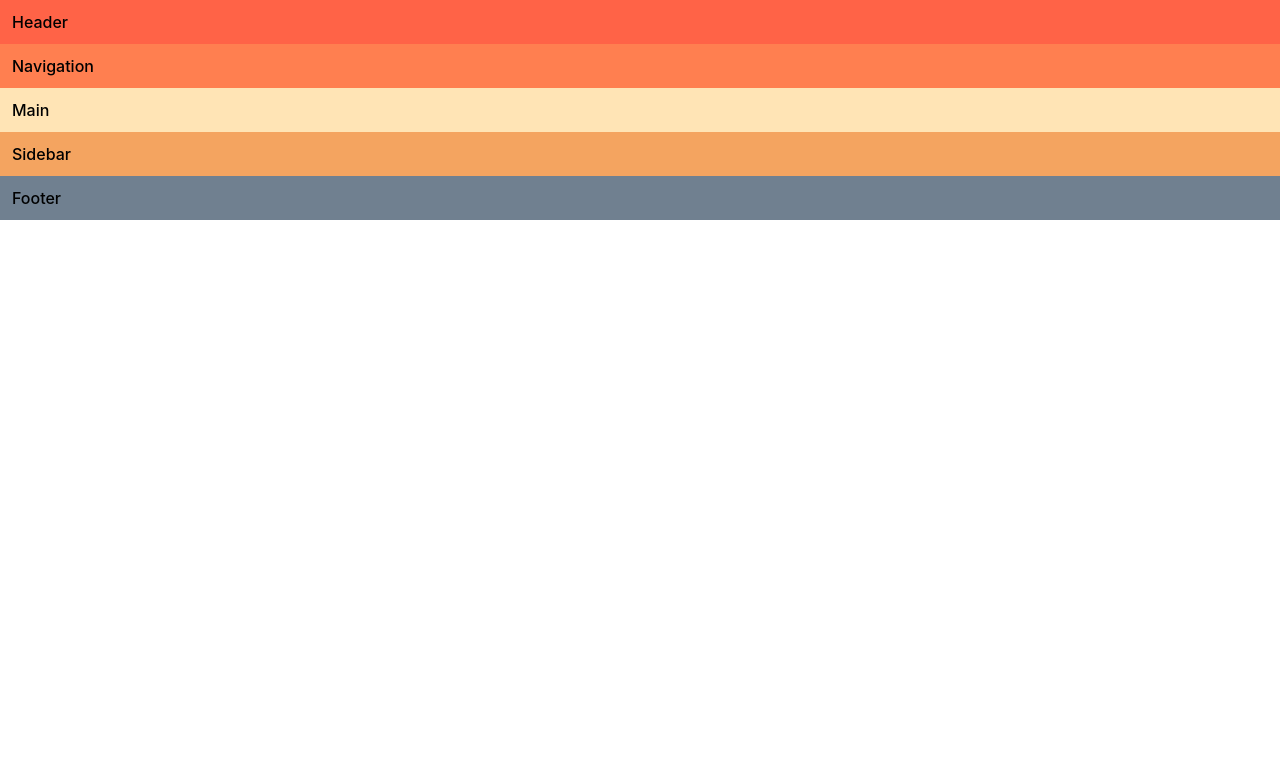
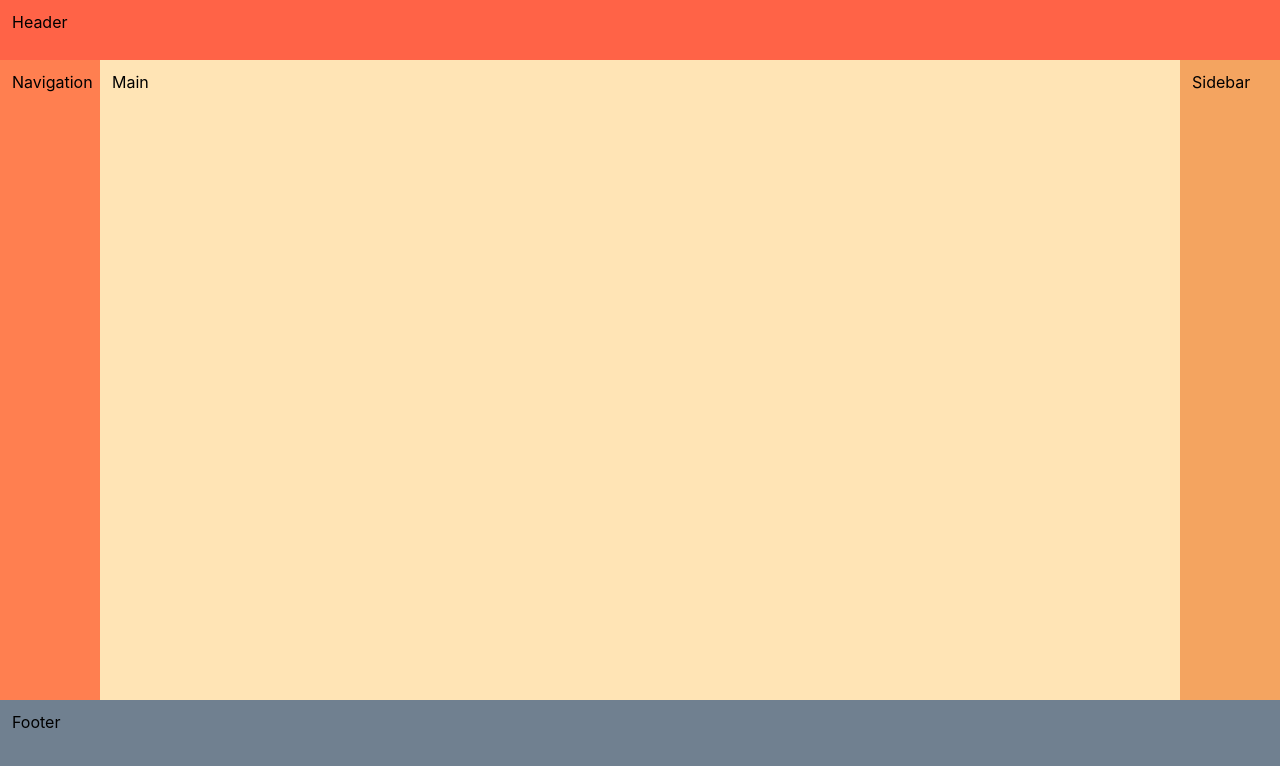
Before and after one commit to husamahmud/ps-react-tasks, a React (Create React App) app in the folder 1-task/: page / in a window 1280 px wide. Shown: the top 766 px of the page. Built offline with nearby package versions, Linux system fonts and the light colour scheme.

Commit message:
feat: implement Holy Grail layout

```diff
--- a/1-task/src/App.js
+++ b/1-task/src/App.js
@@ -2,12 +2,12 @@ export default function App() {
   return (
     <>
       <header>Header</header>
-      <div>
+      <div className="content">
         <nav>Navigation</nav>
         <main>Main</main>
         <aside>Sidebar</aside>
       </div>
       <footer>Footer</footer>
     </>
-  )
+  );
 }
--- a/1-task/src/index.css
+++ b/1-task/src/index.css
@@ -3,16 +3,14 @@
   padding: 0;
   margin: 0;
 }
-
 body {
-	font-family: -apple-system, BlinkMacSystemFont, 'Segoe UI', 'Roboto', 'Oxygen',
-	'Ubuntu', 'Cantarell', 'Fira Sans', 'Droid Sans', 'Helvetica Neue',
+  font-family: -apple-system, BlinkMacSystemFont, "Segoe UI", "Roboto", "Oxygen",
+    "Ubuntu", "Cantarell", "Fira Sans", "Droid Sans", "Helvetica Neue",
     sans-serif;
-	font-weight: 500;
+  display: flex;
+  flex-direction: column;
 }
-
 /* Edit the styles below to complete the task */
-
 header,
 nav,
 main,
@@ -20,23 +18,27 @@ aside,
 footer {
   padding: 12px;
 }
-
 header {
+  height: 60px;
   background-color: tomato;
 }
-
+.content {
+  display: flex;
+  height: calc(100vh - 160px);
+}
 nav {
+  width: 100px;
   background-color: coral;
 }
-
 main {
+  flex: 1;
   background-color: moccasin;
 }
-
 aside {
+  width: 100px;
   background-color: sandybrown;
 }
-
 footer {
+  height: 100px;
   background-color: slategray;
 }
```
Lines whose indentation alone changed are shown as unchanged.
